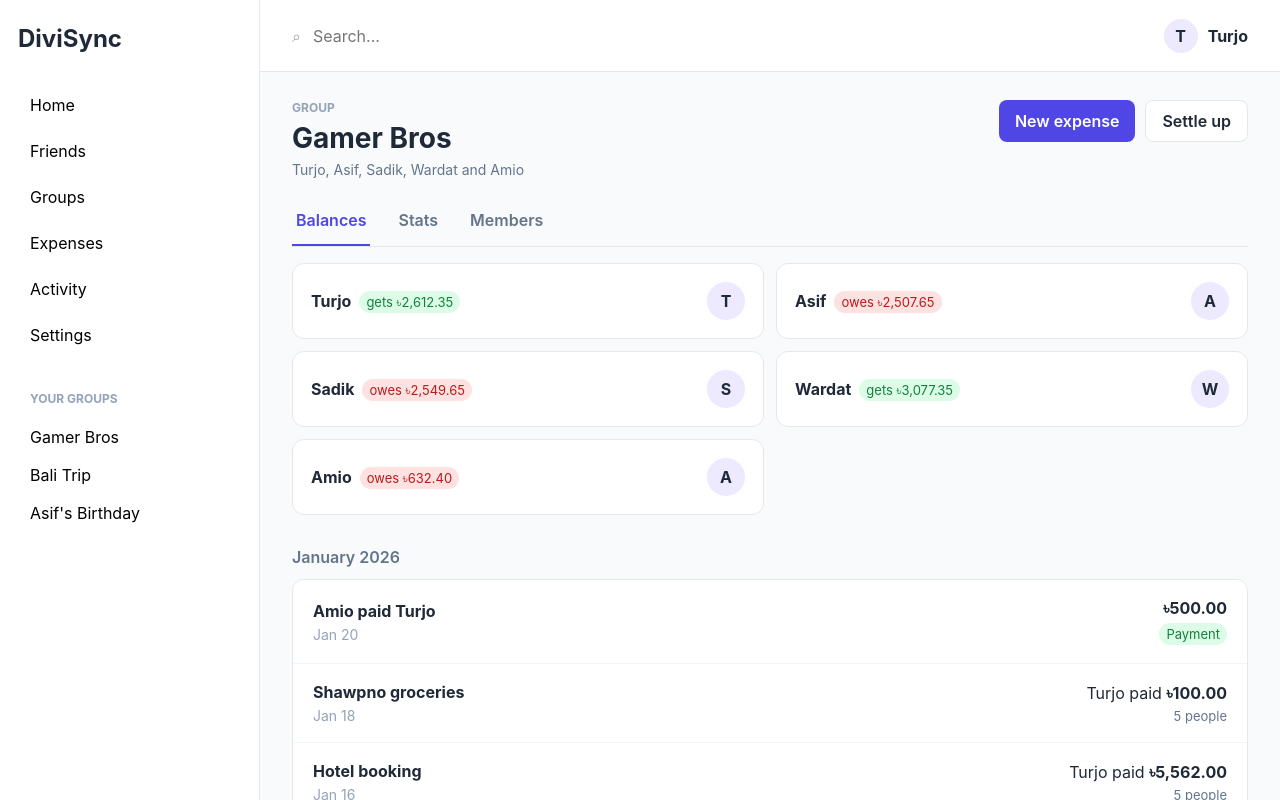
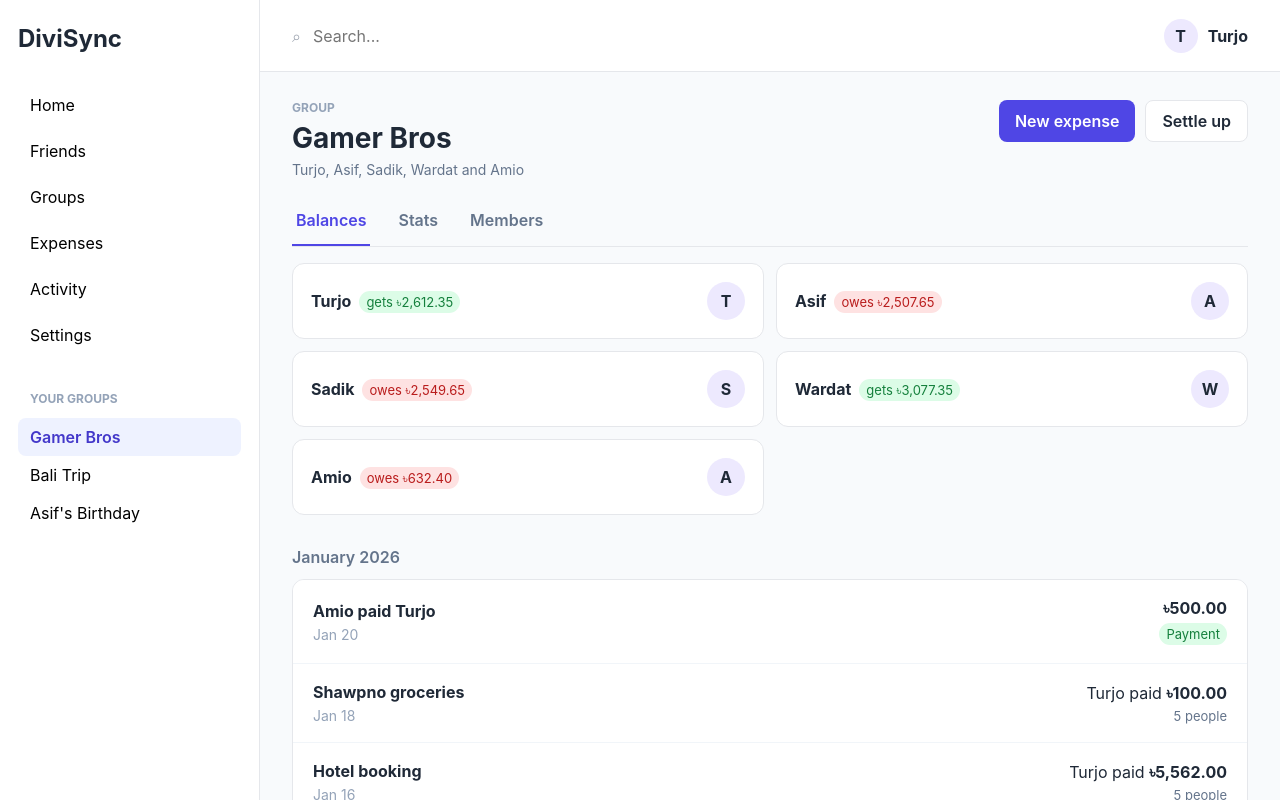
Before and after one commit to taif-ahmed-sazim/DiviSync, a React (Vite) app: page / in a window 1280 px wide. Shown: the top 800 px of the page. Built offline with nearby package versions, Linux system fonts and the light colour scheme.

Commit message:
feat: render real groups in the sidebar

```diff
--- a/src/App.tsx
+++ b/src/App.tsx
@@ -41,7 +41,7 @@ function App() {
     null,
   );
   const { people } = usePeople();
-  const { activeGroup, activeMembers } = useGroups(people);
+  const { groups, activeGroup, activeMembers } = useGroups(people);
   const currency = activeGroup?.currency ?? DEFAULT_CURRENCY;
   const {
     expenses,
@@ -101,7 +101,7 @@ function App() {
 
   return (
     <div className={styles.shell}>
-      <Sidebar />
+      <Sidebar activeGroupId={activeGroup?.id ?? null} groups={groups} />
 
       <div className={styles.content}>
         <TopBar />
--- a/src/components/layout/Sidebar/Sidebar.constants.ts
+++ b/src/components/layout/Sidebar/Sidebar.constants.ts
@@ -1,4 +1,4 @@
-import type { IGroupItem, INavItem } from "./Sidebar.interfaces";
+import type { INavItem } from "./Sidebar.interfaces";
 
 export const SIDEBAR_BRAND = "DiviSync";
 export const GROUPS_SECTION_TITLE = "Your groups";
@@ -11,9 +11,3 @@ export const NAVIGATION_ITEMS: INavItem[] = [
   { id: "activity", label: "Activity" },
   { id: "settings", label: "Settings" },
 ];
-
-export const SIDEBAR_GROUPS: IGroupItem[] = [
-  { id: "group-gamer-bros", name: "Gamer Bros" },
-  { id: "group-bali", name: "Bali Trip" },
-  { id: "group-birthday", name: "Asif's Birthday" },
-];
--- a/src/components/layout/Sidebar/Sidebar.module.css
+++ b/src/components/layout/Sidebar/Sidebar.module.css
@@ -67,3 +67,20 @@
 .groupButton:hover {
   background: #f8fafc;
 }
+
+.activeGroupButton {
+  display: block;
+
+  width: 100%;
+  padding: 9px 12px;
+
+  border: 0;
+  border-radius: 8px;
+
+  background: #eef2ff;
+
+  color: #4338ca;
+
+  font-weight: 600;
+  text-align: left;
+}
--- a/src/components/layout/Sidebar/Sidebar.tsx
+++ b/src/components/layout/Sidebar/Sidebar.tsx
@@ -2,12 +2,12 @@ import {
   GROUPS_SECTION_TITLE,
   NAVIGATION_ITEMS,
   SIDEBAR_BRAND,
-  SIDEBAR_GROUPS,
 } from "./Sidebar.constants";
+import type { ISidebarProps } from "./Sidebar.interfaces";
 
 import styles from "./Sidebar.module.css";
 
-export function Sidebar() {
+export function Sidebar({ activeGroupId, groups }: ISidebarProps) {
   return (
     <aside className={styles.sidebar}>
       <h1 className={styles.brand}>{SIDEBAR_BRAND}</h1>
@@ -23,8 +23,16 @@ export function Sidebar() {
       <section className={styles.section}>
         <p className={styles.sectionTitle}>{GROUPS_SECTION_TITLE}</p>
 
-        {SIDEBAR_GROUPS.map((group) => (
-          <button className={styles.groupButton} key={group.id}>
+        {groups.map((group) => (
+          <button
+            className={
+              group.id === activeGroupId
+                ? styles.activeGroupButton
+                : styles.groupButton
+            }
+            key={group.id}
+            type="button"
+          >
             {group.name}
           </button>
         ))}
```
Also changed, not shown: src/components/layout/Sidebar/Sidebar.interfaces.ts (+5 -3 lines).
